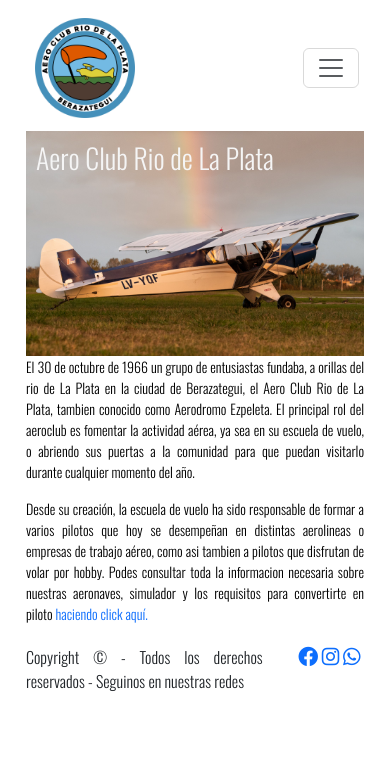
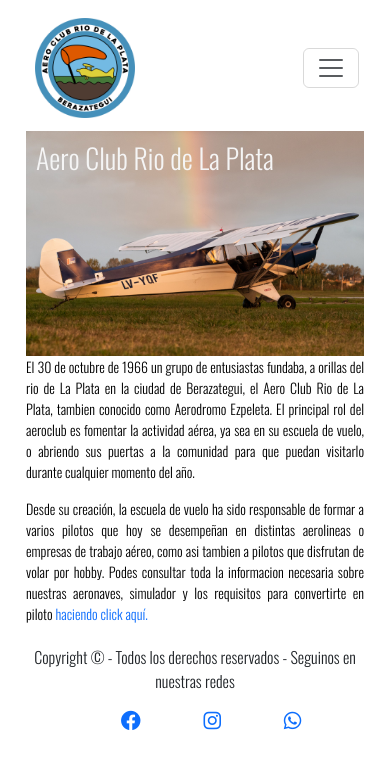
Before and after one commit to SantiagoRivero19/PreEntrega2-Rivero, a website: page index.html in a window 390 px wide. Drawn offline with nearby package versions, Linux system fonts and the light colour scheme.

Commit message:
responsive footer

```diff
--- a/scss/views/_queries.scss
+++ b/scss/views/_queries.scss
@@ -142,6 +142,26 @@
     }
 }
 
+//media query footer max 800px
+@media screen and (max-width: 800px){
+    #footerDisplay {
+        display: grid;
+        grid-template-areas: "textFooter"
+                            "social";
+        grid-template-columns: 100%;
+    }
+
+    .textFooter {
+        grid-area: textFooter;
+        text-align: center;
+    }
+
+    .social {
+        grid-area: social;
+        align-items: center;
+    }
+}
+
 //media query laptop and pc
 @media screen and (min-width: 1024px) {
 
```
Also changed, not shown: css/style.css.
